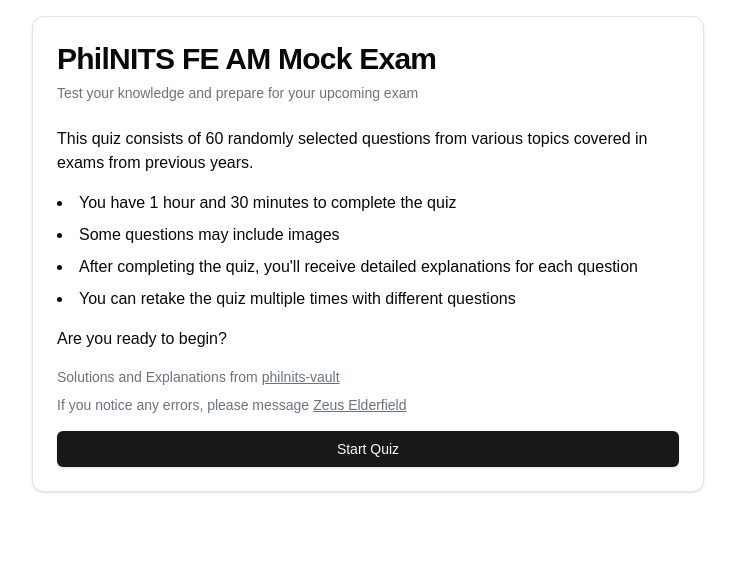
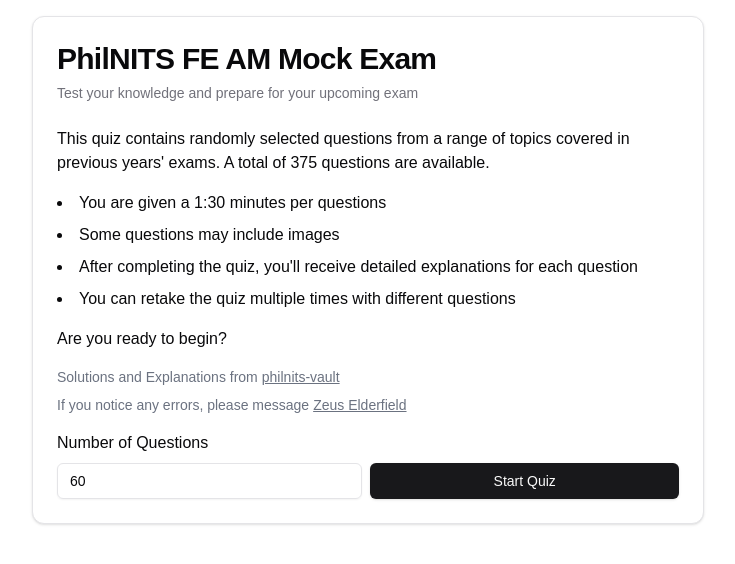
Before and after one commit to DestinEcarma/philnits-mock-exam, a Next.js app: page / in a window 1280 px wide. Shown: the top 564 px of the page, without its empty margins (272-1007 px from the left). Built offline with nearby package versions, Linux system fonts and the light colour scheme.

Commit message:
feat, fix, refactor: QOL
- feat: ganahan ko na pwede usa ra ang ma take na test
- fix: `Retake` button, ayaw nalng pag create ug new questions
- refactor: `New Quiz` button, ayaw nalng i reload ang page

```diff
--- a/app/components/LandingPage.tsx
+++ b/app/components/LandingPage.tsx
@@ -1,12 +1,31 @@
 import { Button } from "@/components/ui/button"
 import { Card, CardContent, CardDescription, CardHeader, CardTitle } from "@/components/ui/card"
 import Credits from "@/components/Credits"
+import { useState } from "react"
+import { Input } from "@/components/ui/input"
+import { quizData } from "@/assets/data"
 
 interface LandingPageProps {
-  onStartQuiz: () => void
+  onStartQuiz: (numQuestions: number) => void
 }
 
 export default function LandingPage({ onStartQuiz }: LandingPageProps) {
+	const [numQuestions, setNumQuestions] = useState(() => {
+    const stored = parseInt(localStorage.getItem("numQuestions") || "60", 10)
+    return (isNaN(stored) || stored < 1 ? 60 : Math.min(stored, quizData.length)).toString()
+  })
+
+  const onChange = (e: React.ChangeEvent<HTMLInputElement>) => {
+    setNumQuestions((Math.max(1, Math.min(parseInt(e.target.value, 10), quizData.length))).toString())
+  }
+
+  const onSubmit = (e: React.FormEvent<HTMLFormElement>) => {
+    e.preventDefault()
+
+    localStorage.setItem("numQuestions", numQuestions)
+    onStartQuiz(parseInt(numQuestions, 10))
+  }
+
   return (
     <Card className="w-full max-w-2xl mx-auto">
       <CardHeader>
@@ -14,18 +33,25 @@
         <CardDescription>Test your knowledge and prepare for your upcoming exam</CardDescription>
       </CardHeader>
       <CardContent className="space-y-4">
-        <p>This quiz consists of 60 randomly selected questions from various topics covered in exams from previous years.</p>
+
+        <p>This quiz contains randomly selected questions from a range of topics covered in previous years' exams. A total of {quizData.length} questions are available.</p>
         <ul className="list-disc list-inside space-y-2">
-          <li>You have 1 hour and 30 minutes to complete the quiz</li>
+          <li>You are given a 1:30 minutes per questions</li>
           <li>Some questions may include images</li>
           <li>After completing the quiz, you&apos;ll receive detailed explanations for each question</li>
           <li>You can retake the quiz multiple times with different questions</li>
         </ul>
         <p>Are you ready to begin?</p>
         <Credits />
-        <Button onClick={onStartQuiz} className="w-full">
-          Start Quiz
-        </Button>
+        <form onSubmit={onSubmit} className="space-y-2">
+          <label htmlFor="numQuestions">Number of Questions</label>
+          <div className="flex flex-col gap-2 w-full sm:flex-row">
+            <Input id="numQuestions" type="number" min={1} max={quizData.length} required value={numQuestions} onChange={onChange} />
+              <Button className="w-full">
+                Start Quiz
+              </Button>
+          </div>
+        </form>
       </CardContent>
     </Card>
   )
--- a/app/components/Results.tsx
+++ b/app/components/Results.tsx
@@ -10,11 +10,12 @@
   quizData: QuizQuestion[]
   userAnswers: number[]
   onRestart: () => void
+  onNewQuiz: () => void
   timeRemaining: number
   timeTaken: number
 }
 
-export default function Results({ quizData, userAnswers, onRestart, timeRemaining, timeTaken }: ResultsProps) {
+export default function Results({ quizData, userAnswers, onRestart, onNewQuiz, timeRemaining, timeTaken }: ResultsProps) {
   const score = userAnswers.reduce((acc, answer, index) => {
     return answer === quizData[index].correctAnswer ? acc + 1 : acc
   }, 0)
@@ -46,7 +47,7 @@
         <Button onClick={onRestart} className="flex-1">
           Retake Quiz
         </Button>
-        <Button onClick={() => window.location.reload()} className="flex-1">
+        <Button onClick={onNewQuiz} className="flex-1">
           New Quiz
         </Button>
       </div>
--- a/app/page.tsx
+++ b/app/page.tsx
@@ -8,16 +8,14 @@
 import LandingPage from "@/components/LandingPage"
 import { quizData, type QuizQuestion } from "@/assets/data"
 
-const QUIZ_TIME = 90 * 60 * 1000 // 1 hour 30 minutes in milliseconds
-const QUESTIONS_COUNT = 60
-
 export default function Quiz() {
   const [questions, setQuestions] = useState<QuizQuestion[]>([])
   const [currentQuestion, setCurrentQuestion] = useState(0)
   const [userAnswers, setUserAnswers] = useState<number[]>([])
   const [quizStarted, setQuizStarted] = useState(false)
   const [quizCompleted, setQuizCompleted] = useState(false)
-  const [timeRemaining, setTimeRemaining] = useState(QUIZ_TIME)
+  const [totalTime, setTotalTime] = useState(0)
+  const [timeRemaining, setTimeRemaining] = useState(0)
 
   const shuffle = (array: QuizQuestion[]) => {
     for (let i = array.length - 1; i > 0; i--) {
@@ -27,9 +25,9 @@
     return array;
   };
 
-  const startQuiz = useCallback(() => {
+  const startQuiz = useCallback((numQuestions: number) => {
     const shuffled = shuffle(quizData)
-    setQuestions(shuffled.slice(0, QUESTIONS_COUNT))
+    setQuestions(shuffled.slice(0, numQuestions))
     // // FOR DEBUGGING
     // const debugIndex = 55
     // setQuestions(quizData.slice(debugIndex, debugIndex + 10))
@@ -37,7 +35,11 @@
     // setQuestions(quizData)
 
     setQuizStarted(true)
-    setTimeRemaining(QUIZ_TIME)
+
+    const totalTime = numQuestions * 90 * 1000
+
+    setTotalTime(totalTime)
+    setTimeRemaining(totalTime)
   }, [])
 
   const endQuiz = useCallback(() => {
@@ -87,11 +89,16 @@
   }
 
   const restartQuiz = () => {
-    setCurrentQuestion(0)
+    setUserAnswers([])
+    setQuizStarted(true)
+    setQuizCompleted(false)
+    setTimeRemaining(totalTime)
+  }
+
+  const newQuiz = () => {
     setUserAnswers([])
     setQuizStarted(false)
     setQuizCompleted(false)
-    setTimeRemaining(QUIZ_TIME)
   }
 
   return (
@@ -123,8 +130,9 @@
                 quizData={questions}
                 userAnswers={userAnswers}
                 onRestart={restartQuiz}
+                onNewQuiz={newQuiz}
                 timeRemaining={timeRemaining}
-                timeTaken={QUIZ_TIME - timeRemaining}
+                timeTaken={totalTime - timeRemaining}
               />
             )}
           </CardContent>
```
